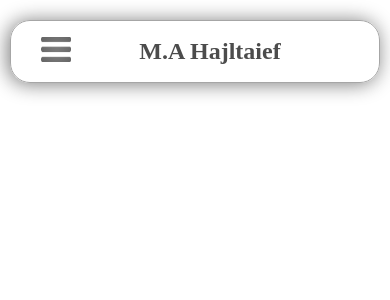
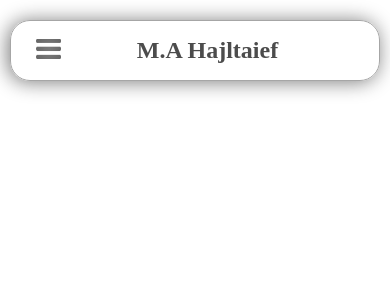
Before and after one commit to AmineHLub/portfolio, a React (Create React App) app: page / in a window 390 px wide. Shown: the top 300 px of the page. Built offline with nearby package versions, Linux system fonts and the light colour scheme.

Commit message:
hamburger menu sizer adjustments

```diff
--- a/src/mobile-styling/navbar.css
+++ b/src/mobile-styling/navbar.css
@@ -31,8 +31,8 @@ ul {
 }
 
 .burger-menu > img {
-  width: 30px;
-  height: 25px;
+  width: 25px;
+  height: 20px;
 }
 
 .navbar-title {
```
